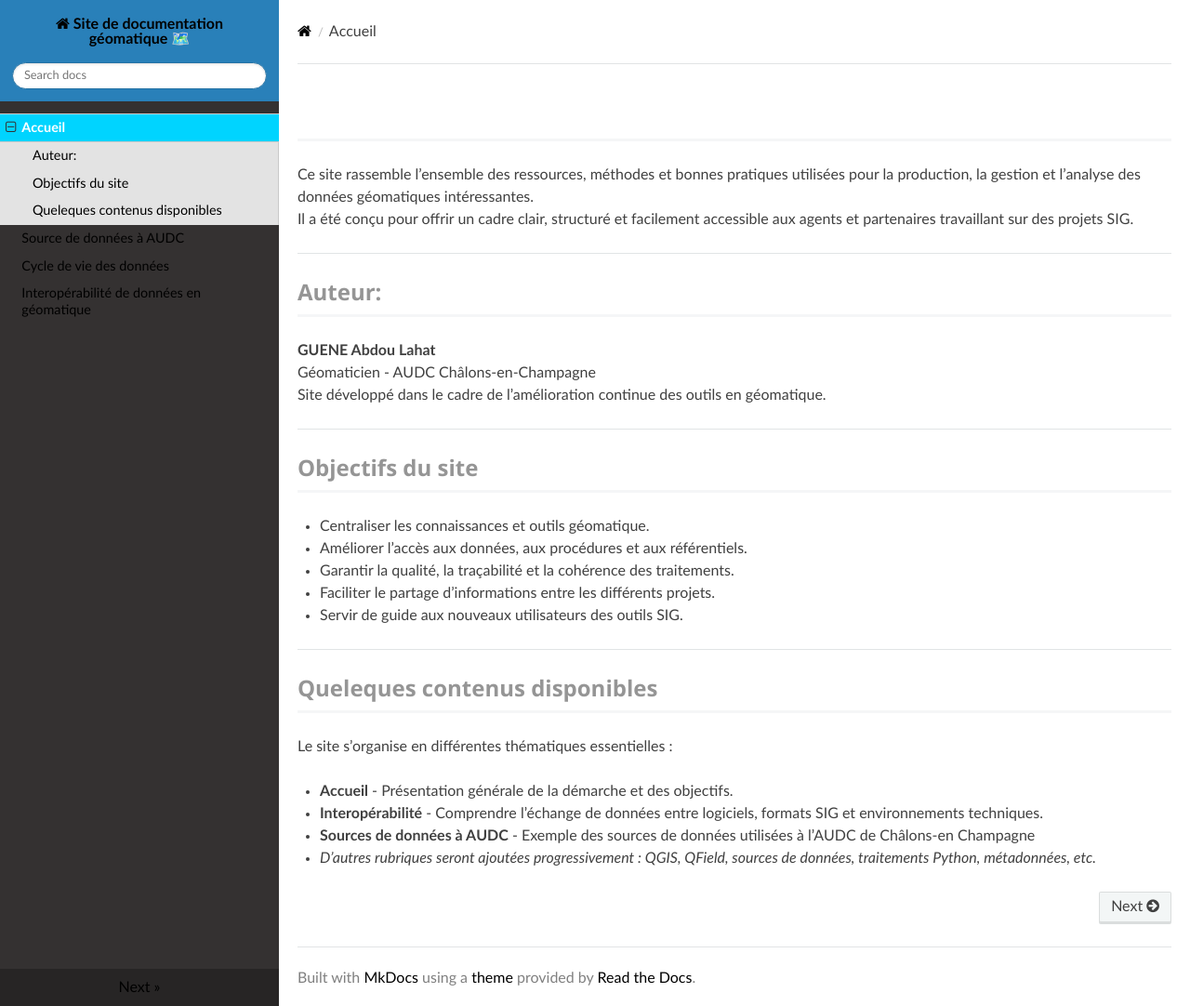
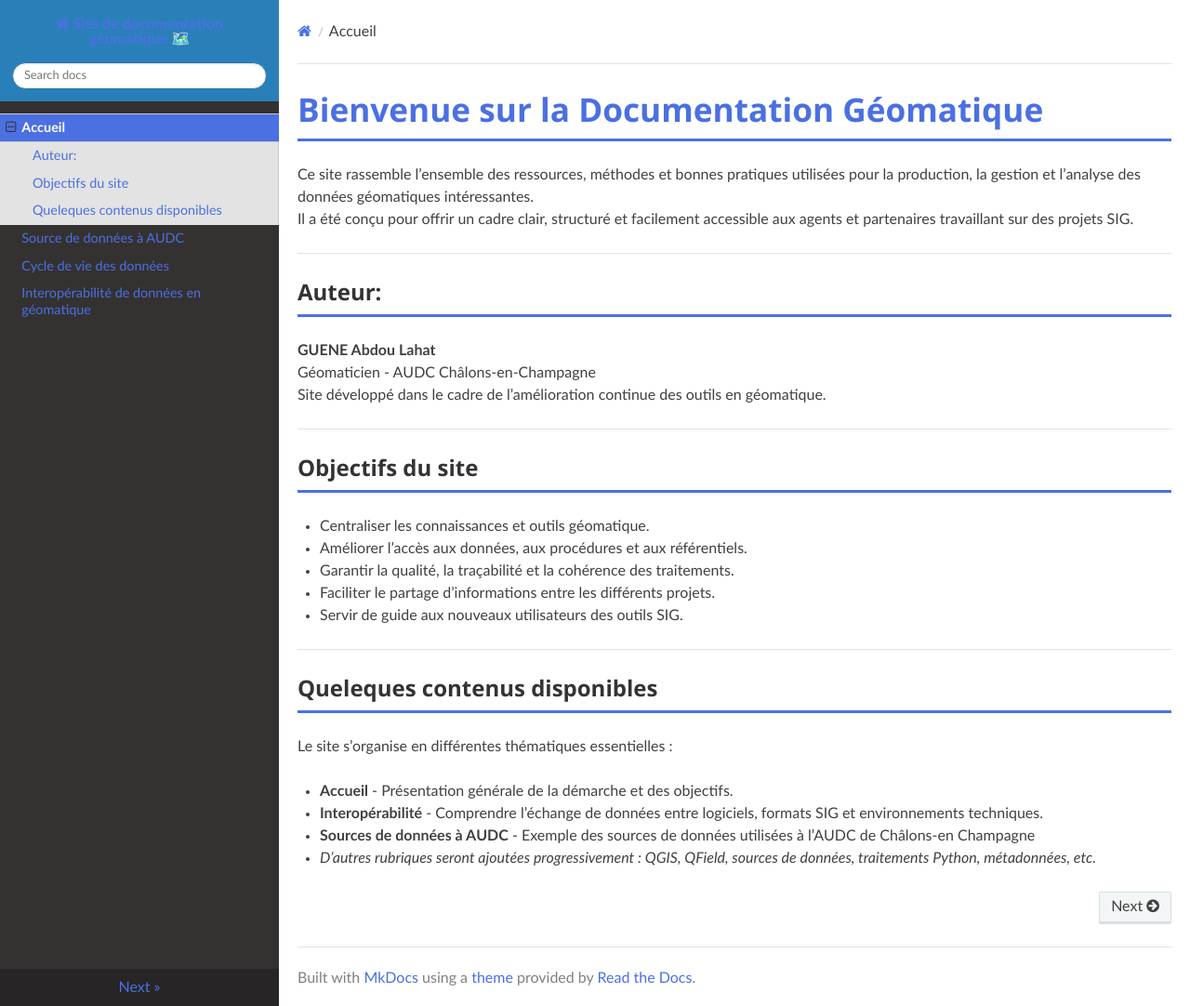
Before and after one commit to abdou123-guene/Site_de_documentation_geomatique, an MkDocs documentation site: the page built from docs/index.md, in a window 1280 px wide and 1082 px high. Shown: the whole window at 93% size. Built offline with MkDocs 1.6.1, drawn with Linux system fonts in a browser that asks for light colours; nearby versions of some CDN libraries.

Commit message:
Update extra.css

```diff
--- a/docs/extra.css
+++ b/docs/extra.css
@@ -8,42 +8,42 @@
 
 /* Couleur du fond global */
 .wy-nav-content-wrap {
-    background: #F5F6F7 !important;
+    background: #f5f6f7 !important;
 }
 
 /* Titres stylisés */
 h1, h2, h3 {
     font-family: "Segoe UI", Roboto, sans-serif !important;
     font-weight: 700 !important;
-    color: #959595 !important;
-    border-bottom: 3px solid #F5F6F7 !important;
+    color: #333 !important;
+    border-bottom: 3px solid #4B70E2 !important;
     padding-bottom: 8px !important;
 }
 
 /* H1 plus visible */
 h1 {
-    color: #FFFFFF !important;
+    color: #4B70E2 !important;
     font-size: 2.2rem !important;
 }
 
 /* Menu actif */
 .wy-menu-vertical li.current > a {
-    background: #00D4FF !important;
+    background: #4B70E2 !important;
     color: white !important;
 }
 
 /* Survol du menu */
 .wy-menu-vertical a:hover {
-    background: #1CA2FD !important;
+    background: #6C47FF !important;
     color: white !important;
 }
 
 /* Liens */
 a {
-    color: #000000 !important;
+    color: #4B70E2 !important;
 }
 a:hover {
-    color: #F5F6F7 !important;
+    color: #6C47FF !important;
 }
 
 /* Animation subtile */
```
